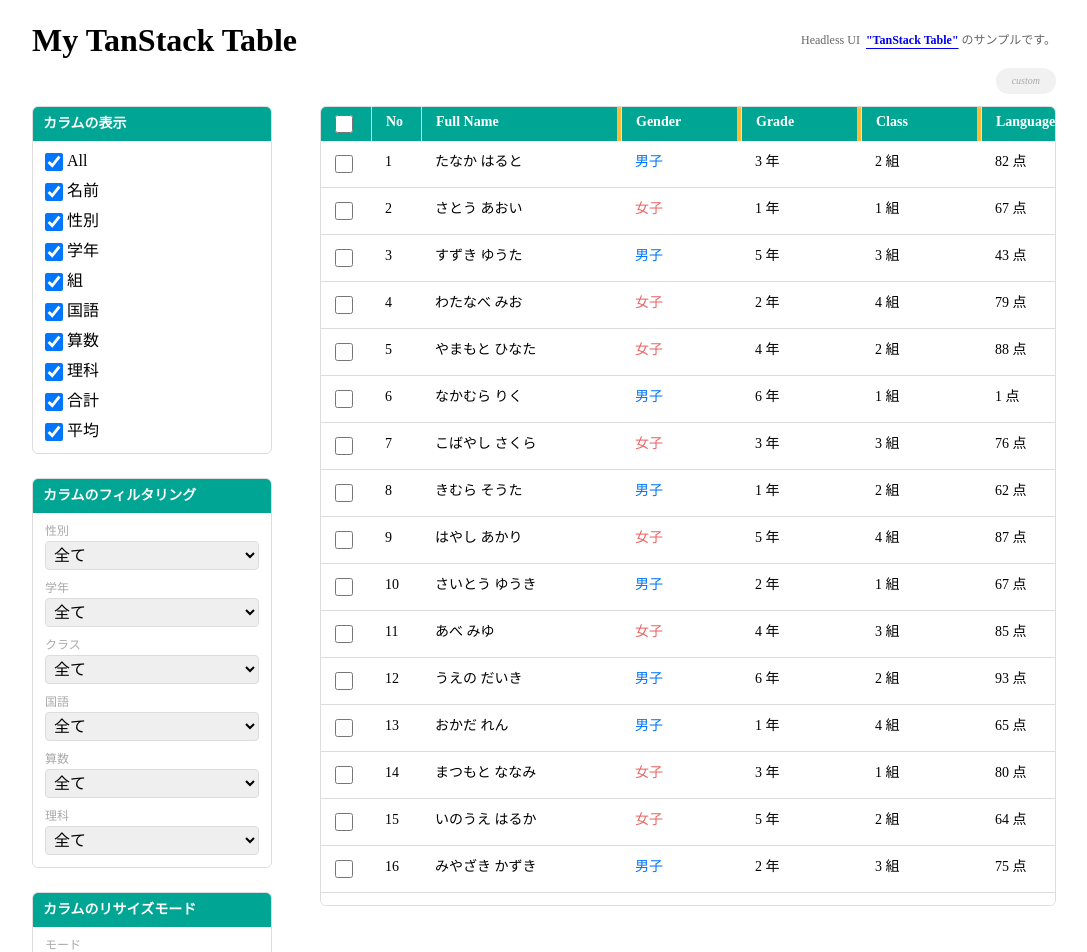
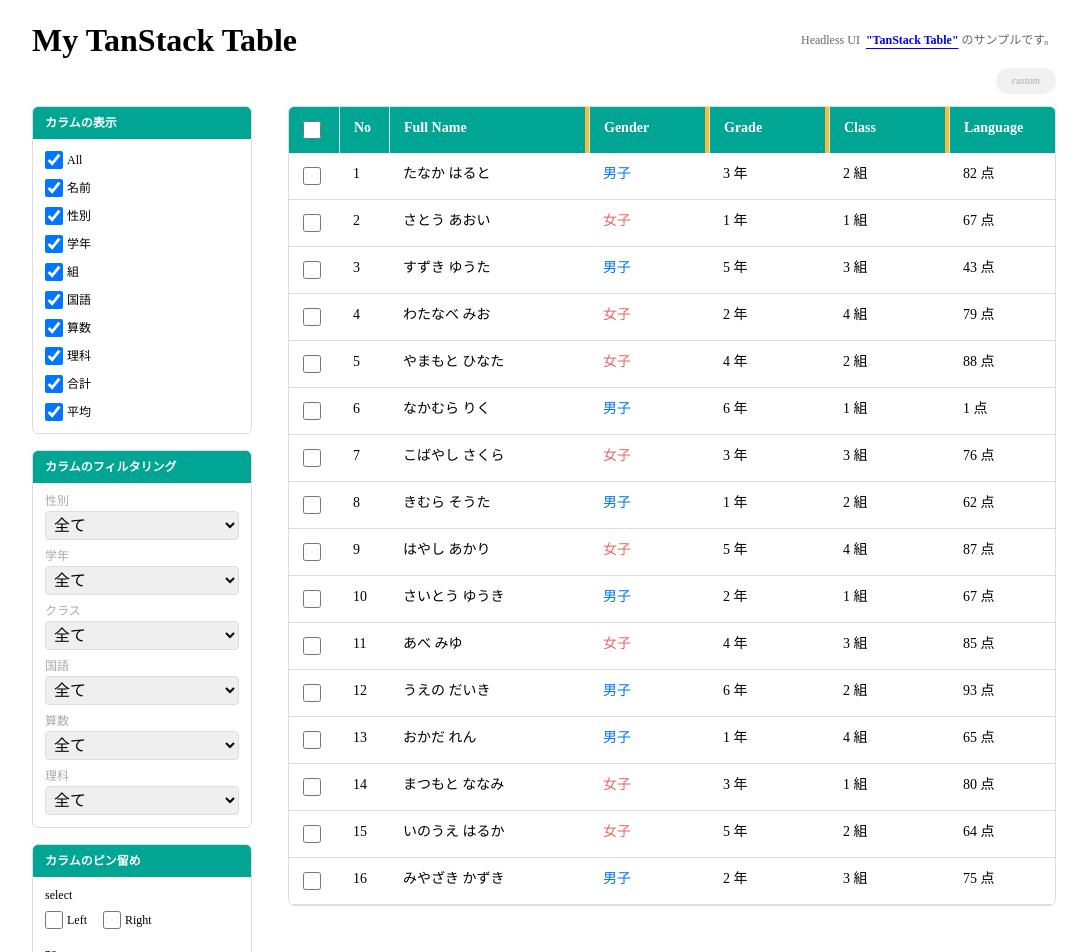
Before and after one commit to twosun-8-git/tanstack-table, a Next.js app: page /custom-flat-column in a window 1280 px wide. Shown: the top 952 px of the page, without its empty margins (96-1183 px from the left). Built offline with nearby package versions, Linux system fonts and the light colour scheme.

Commit message:
カラムのピン留め機能を修正

```diff
--- a/src/app/_components/ColumnController.tsx
+++ b/src/app/_components/ColumnController.tsx
@@ -3,6 +3,7 @@ import { Table, ColumnResizeMode } from "@tanstack/react-table";
 import { Student } from "@/app/_rows/type";
 import { ColumnVisibility } from "./ColumnVisibility";
 import { ColumnFilter } from "./ColumnFilter";
+import { ColumnPinned } from "./ColumnPinned";
 import { ColumnResizeSetting } from "./ColumnResizeSetting";
 
 type Props = {
@@ -15,6 +16,7 @@ export function ColumnController({ table, mode, changeMode }: Props) {
     <div className="column-controller">
       <ColumnVisibility table={table} />
       <ColumnFilter table={table} />
+      <ColumnPinned table={table} />
       <ColumnResizeSetting mode={mode} changeMode={changeMode} />
     </div>
   );
--- /dev/null
+++ b/src/app/_components/ColumnPinned.tsx
@@ -0,0 +1,53 @@
+import { Table } from "@tanstack/react-table";
+
+type Props<T> = {
+  table: Table<T>;
+};
+
+export function ColumnPinned<T>({ table }: Props<T>) {
+  return (
+    <div className="column-controller__inner pinned">
+      <p>カラムのピン留め</p>
+      <ul>
+        {table
+          .getAllColumns()
+          .filter((column) => column.columnDef.enablePinning !== false)
+          .map((column) => (
+            <li key={column.id}>
+              <span>{(column.columnDef.meta as string) || column.id}</span>
+              <ul>
+                <li>
+                  <label>
+                    <input
+                      type="checkbox"
+                      checked={column.getIsPinned() === "left"}
+                      onChange={() =>
+                        column.pin(
+                          column.getIsPinned() === "left" ? false : "left"
+                        )
+                      }
+                    />
+                    Left
+                  </label>
+                </li>
+                <li>
+                  <label>
+                    <input
+                      type="checkbox"
+                      checked={column.getIsPinned() === "right"}
+                      onChange={() =>
+                        column.pin(
+                          column.getIsPinned() === "right" ? false : "right"
+                        )
+                      }
+                    />
+                    Right
+                  </label>
+                </li>
+              </ul>
+            </li>
+          ))}
+      </ul>
+    </div>
+  );
+}
--- a/src/app/_components/ColumnVisibility.tsx
+++ b/src/app/_components/ColumnVisibility.tsx
@@ -1,13 +1,12 @@
 import { Table } from "@tanstack/react-table";
-import { Student } from "@/app/_rows/type";
 
-type Props = {
-  table: Table<Student>;
+type Props<T> = {
+  table: Table<T>;
 };
 
-export function ColumnVisibility({ table }: Props) {
+export function ColumnVisibility<T>({ table }: Props<T>) {
   return (
-    <div className="column-controller__inner">
+    <div className="column-controller__inner visibility">
       <p>カラムの表示</p>
       <ul>
         <li>
--- a/src/app/_components/GridTableHeaderCell.tsx
+++ b/src/app/_components/GridTableHeaderCell.tsx
@@ -26,7 +26,11 @@ export function GridTableHeaderCell<T>({
     disabled: !isDraggable,
   });
 
-  const draggableStyle: CSSProperties = {
+  const isPinnedColumn = header.column.getIsPinned();
+
+  const isSortedColumn = header.column.getIsSorted();
+
+  const columnStyle: CSSProperties = {
     opacity: isDragging ? 0.8 : 1,
     transform: CSS.Translate.toString(transform),
     transition,
@@ -36,17 +40,15 @@ export function GridTableHeaderCell<T>({
   };
 
   const contentStyle: CSSProperties = {
-    cursor: isDraggable ? "grab" : "default",
+    cursor: isDraggable && !isPinnedColumn ? "grab" : "default",
   };
-
-  const isSortedColumn = header.column.getIsSorted();
 
   return (
     <div
       id={header.column.id}
-      className="grid__cell"
+      className={`grid__cell ${isPinnedColumn ? "is-pinned" : ""}`}
       ref={setNodeRef}
-      style={draggableStyle}
+      style={columnStyle}
     >
       <div className="grid__cell-inner">
         <div
@@ -78,7 +80,7 @@ export function GridTableHeaderCell<T>({
           onMouseDown={header.getResizeHandler()}
           onTouchStart={header.getResizeHandler()}
           className={`resizer ${
-            header.column.getIsResizing() && "is-resizing"
+            header.column.getIsResizing() ? "is-resizing" : ""
           }`}
           onClick={(e) => {
             e.stopPropagation();
--- a/src/app/custom-flat-column/_columns/index.tsx
+++ b/src/app/custom-flat-column/_columns/index.tsx
@@ -85,6 +85,7 @@ export const columns = [
     cell: (info) => `${info.getValue()} 組`,
     footer: "組",
     filterFn: "equals",
+    enablePinning: false,
     size: 120,
     minSize: 100,
     maxSize: 120,
--- a/src/app/custom-flat-column/page.tsx
+++ b/src/app/custom-flat-column/page.tsx
@@ -1,6 +1,6 @@
 "use client";
 
-import { useEffect, useState } from "react";
+import { useEffect, useState, CSSProperties } from "react";
 import {
   Column,
   Row,
@@ -60,7 +60,7 @@ export default function Page() {
   }, [columnFilters]);
 
   /** Column Order */
-  const nonDraggableColumns = ["select", "no"]; // 並び替え対象外カラムID
+  const nonDraggableColumns: string[] = []; // 並び替え対象外カラムID
   const [columnOrder, setColumnOrder] = useState<string[]>(() =>
     /**
      * Display Column: id 必須
@@ -85,21 +85,34 @@ export default function Page() {
 
   /** Column Pinning */
   const [columnPinning, setColumnPinning] = useState<ColumnPinningState>({
-    // left: ["select", "no", "gender"], // カラムIDを指定
+    left: [], // カラムIDを指定
     right: [],
   });
 
-  function getPinnedStyles<T>(column: Column<T, unknown>) {
-    if (!column.getIsPinned()) {
-      return {};
-    }
+  function getCommonPinningStyle<T>(
+    column: Column<T>,
+    bgColor: string = "var(--secondaryColor)"
+  ): CSSProperties {
+    const isPinned = column.getIsPinned();
+
+    /** 左から1, 2番目などでCSSを分けたい場合は下記を利用 */
+    // const isFirstLeftPinnedColumn =
+    //   isPinned === "left" && column.getIsFirstColumn("left");
+    // const isLastLeftPinnedColumn =
+    //   isPinned === "left" && column.getIsLastColumn("left");
+    // const isFirstRightPinnedColumn =
+    //   isPinned === "right" && column.getIsFirstColumn("right");
+    // const isLastRightPinnedColumn =
+    //   isPinned === "right" && column.getIsLastColumn("right");
 
     return {
-      position: "sticky" as const,
-      left: column.getIsPinned() === "left" ? `${column.getStart()}px` : "auto",
-      right:
-        column.getIsPinned() === "right" ? `${column.getAfter()}px` : "auto",
-      zIndex: 1,
+      ...(isPinned ? { backgroundColor: bgColor } : {}),
+      left: isPinned === "left" ? `${column.getStart("left")}px` : undefined,
+      right: isPinned === "right" ? `${column.getAfter("right")}px` : undefined,
+      position: isPinned ? "sticky" : "relative",
+      opacity: isPinned ? 0.92 : 1,
+      width: column.getSize(),
+      zIndex: isPinned ? 1 : 0,
     };
   }
 
@@ -283,7 +296,10 @@ export default function Page() {
                       <GridTableHeaderCell
                         key={header.id}
                         header={header}
-                        style={getPinnedStyles(header.column)}
+                        style={getCommonPinningStyle(
+                          header.column,
+                          "var(--primaryColor)"
+                        )}
                         isDraggable={!nonDraggableColumns.includes(header.id)}
                       />
                     ))}
@@ -303,7 +319,7 @@ export default function Page() {
                       <GridTableBodyCell
                         key={cell.id}
                         cell={cell}
-                        style={getPinnedStyles(cell.column)}
+                        style={getCommonPinningStyle(cell.column)}
                       />
                     ))}
                   </div>
--- a/src/app/style.css
+++ b/src/app/style.css
@@ -1,10 +1,12 @@
 :root {
   --grayLight: #ddd;
   --grayLightEx: #f1f1f1;
-  --green: #00a593;
+  --primaryColor: #00a593;
+  --secondaryColor: #eef6f5;
   --blue: rgb(0, 117, 255);
   --red: rgb(237, 102, 102);
-  --controllerWidth: 240px;
+  --controllerWidth: 220px;
+  --gap: 36px;
   --border: 1px solid var(--grayLight);
 }
 * {
@@ -189,31 +191,44 @@ header p {
   flex-shrink: 0;
 }
 .column-controller__inner {
+  font-size: 12px;
   border-radius: 6px;
   border: var(--border);
   overflow: hidden;
 }
 .column-controller__inner + .column-controller__inner {
-  margin-top: 24px;
+  margin-top: 16px;
 }
 .column-controller__inner > p {
-  font-size: 14px;
-  background: var(--green);
+  background: var(--primaryColor);
   color: #fff;
   font-weight: bold;
-  padding: 10px;
+  padding: 10px 12px;
 }
 .column-controller__inner ul {
   list-style: none;
   padding: 12px;
 }
 .column-controller__inner li + li {
-  margin-top: 12px;
+  margin-top: 10px;
+}
+.column-controller__inner li ul {
+  display: flex;
+  align-items: center;
+  padding: 10px 0 8px;
+}
+.column-controller__inner li ul li + li {
+  margin-top: 0;
+  margin-left: 16px;
 }
 .column-controller__inner label {
   display: flex;
   gap: 4px;
+  align-items: center;
   flex-wrap: wrap;
+}
+.column-controller__inner.visibility label:has(input[type="checkbox"]) {
+  width: fit-content;
 }
 .column-controller__inner label > span {
   font-size: 12px;
@@ -226,8 +241,8 @@ header p {
 
 /** Grid */
 .column-controller + .grid {
-  width: calc(100% - (var(--controllerWidth) + 48px));
-  margin-left: 48px;
+  width: calc(100% - (var(--controllerWidth) + var(--gap)));
+  margin-left: var(--gap);
 }
 .grid {
   height: fit-content;
@@ -251,8 +266,11 @@ header p {
   display: grid;
   grid-auto-flow: column;
 }
+.grid__row.selectable {
+  cursor: pointer;
+}
 .grid__row.selected .grid__cell {
-  background: #eef6f5;
+  background: var(--secondaryColor);
 }
 .grid__row.no-selectable {
   cursor: not-allowed;
@@ -266,7 +284,7 @@ header p {
 .grid__cell {
   padding: 8px;
   overflow: hidden;
-  background: #fff;
+  background: inherit;
   text-overflow: ellipsis;
   white-space: nowrap;
   padding: 14px;
@@ -279,10 +297,9 @@ header p {
 }
 .grid__header .grid__cell {
   font-weight: bold;
-  background-color: var(--green);
+  background-color: var(--primaryColor);
   color: #fff;
   position: relative;
-  padding-block: 8px;
 }
 .grid__header .grid__cell + .grid__cell {
   border-left: 1px solid rgba(255, 255, 255, 0.8);
@@ -343,9 +360,6 @@ header p {
   .resizer {
     opacity: 0;
   }
-  .grid__cell:has(.is-resizing) .grid__cell:hover .resizer {
-    opacity: 1;
-  }
   .grid__cell:has(.is-resizing) + .grid__cell:hover .resizer {
     opacity: 0;
   }
```
Also changed, not shown: src/app/_components/ColumnFilter.tsx (+3 -4 lines).
